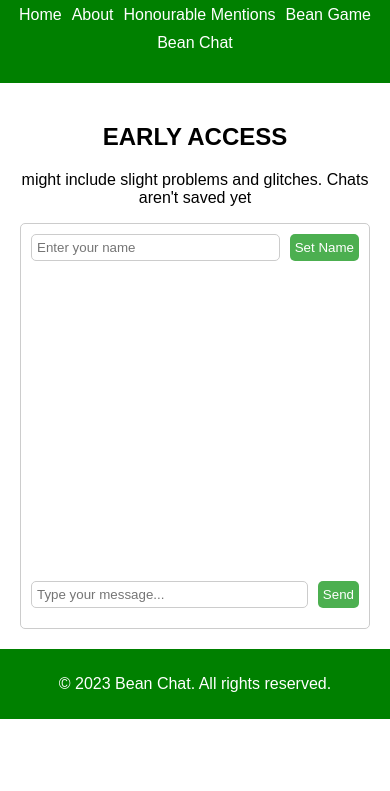
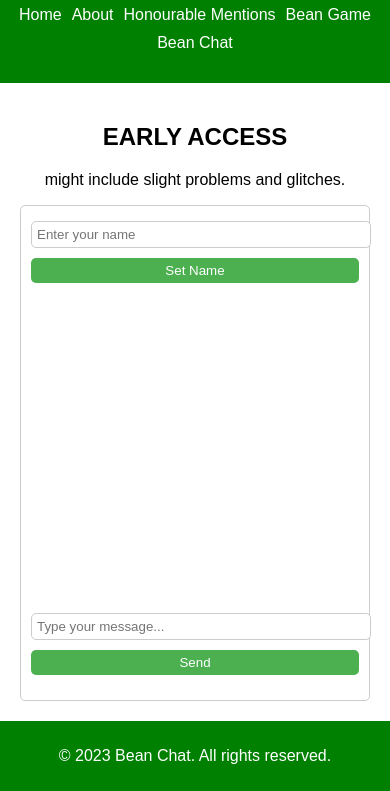
Before and after one commit to JWIA182/TheGreenBean, a plain HTML site: page pages/chat.html in a window 390 px wide. Shown: the part 126-917 px from the top of the page. Before the commit the page ends 845 px from the top, so only its background shows below. Drawn offline with Linux system fonts and the light colour scheme; no server answers.

Commit message:
Overhaul

```diff
--- /dev/null
+++ b/Test/test_style.css
@@ -0,0 +1,50 @@
+.chat-container {
+  max-width: 500px;
+  margin: 0 auto;
+  padding: 20px;
+  border: 1px solid #ccc;
+  border-radius: 5px;
+}
+
+.name-input-container,
+.chat-input-container {
+  display: flex;
+  margin-bottom: 10px;
+}
+
+.name-input-container input,
+.chat-input-container input {
+  flex-grow: 1;
+  padding: 5px;
+  border: 1px solid #ccc;
+  border-radius: 5px;
+}
+
+.name-input-container button,
+.chat-input-container button {
+  margin-left: 10px;
+  padding: 5px;
+  background-color: #4CAF50;
+  color: white;
+  border: none;
+  border-radius: 5px;
+  cursor: pointer;
+}
+
+#chat-messages {
+  height: 300px;
+  overflow-y: scroll;
+  margin-bottom: 10px;
+}
+
+.message {
+  padding: 5px 10px;
+  margin-bottom: 5px;
+  background-color: #f1f1f1;
+  border-radius: 5px;
+}
+
+.message .username {
+  font-weight: bold;
+  margin-right: 5px;
+}
--- a/css/style.css
+++ b/css/style.css
@@ -169,6 +169,23 @@ ul, ol {
         padding: 10px;
     }
 
+    #chat-messages {
+        height: 300px;
+    }
+
+    .name-input-container,
+    .chat-input-container {
+        flex-direction: column;
+    }
+
+    .name-input-container input,
+    .chat-input-container input,
+    .name-input-container button,
+    .chat-input-container button {
+        width: 100%;
+        margin: 5px 0;
+    }
+
     /* Make images responsive */
     img {
         max-width: 100%;
--- a/js/chat.js
+++ b/js/chat.js
@@ -2,6 +2,7 @@
 const firebaseConfig = {
   apiKey: "AIzaSyAVl5tdbfwCSasozYObL1kycStf3ALGL-Y",
   authDomain: "greenbeanchat-b70b5.firebaseapp.com",
+  databaseURL: "https://greenbeanchat-b70b5-default-rtdb.europe-west1.firebasedatabase.app",
   projectId: "greenbeanchat-b70b5",
   storageBucket: "greenbeanchat-b70b5.appspot.com",
   messagingSenderId: "638536459484",
--- a/pages/chat.html
+++ b/pages/chat.html
@@ -21,7 +21,7 @@
   <main>
 
     <h2>EARLY ACCESS</h2>
-    <p>might include slight problems and glitches. Chats aren't saved yet</p>
+    <p>might include slight problems and glitches.</p>
 
     <div class="chat-container">
       <div class="name-input-container">
```
Also changed, not shown: Test/test_index.html (added, +25 -0 lines), 1 other file.
